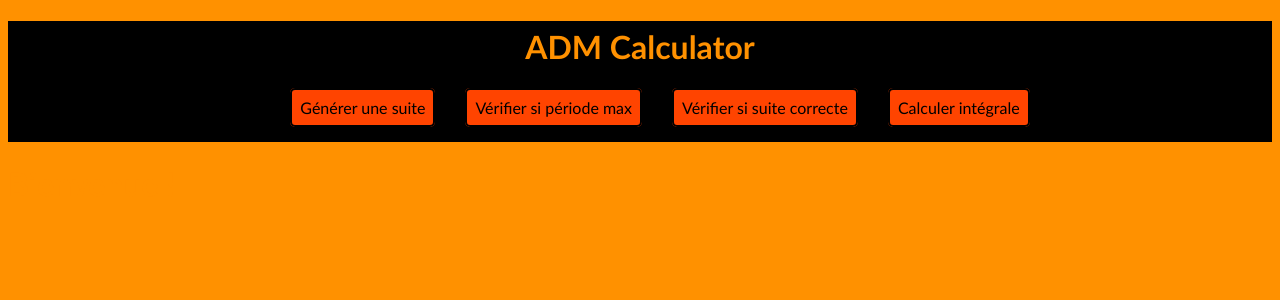
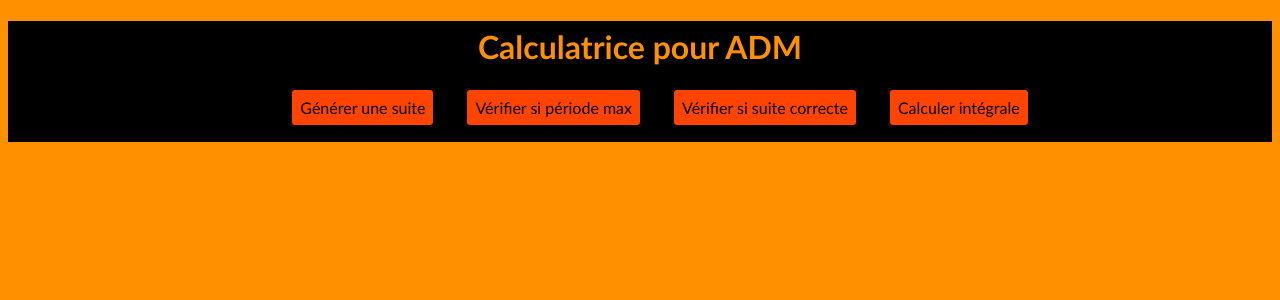
Before and after one commit to KucMa/ADM, a Flask app: page / in a window 1280 px wide. Shown: the top 300 px of the page. Run offline with Flask 2, Linux system fonts and the light colour scheme.

Commit message:
Update base.html

```diff
--- a/ADM/calculator/templates/base.html
+++ b/ADM/calculator/templates/base.html
@@ -6,7 +6,7 @@
     </head>
     <body>
         <header>
-            <h1 class="site_title">ADM Calculator</h1>
+            <h1 class="site_title">Calculatrice pour ADM</h1>
         </header>
 
         <nav id="tools">
```
